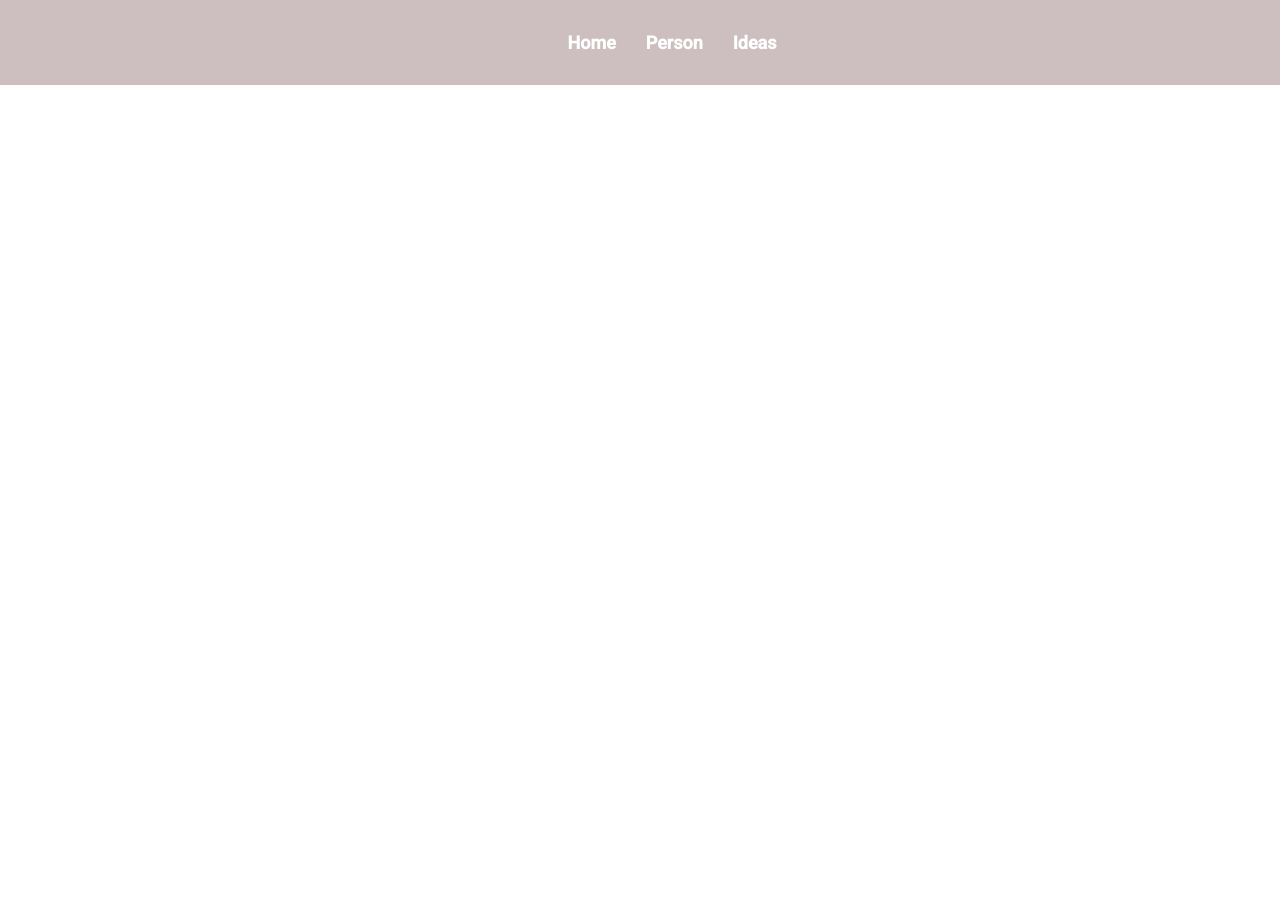
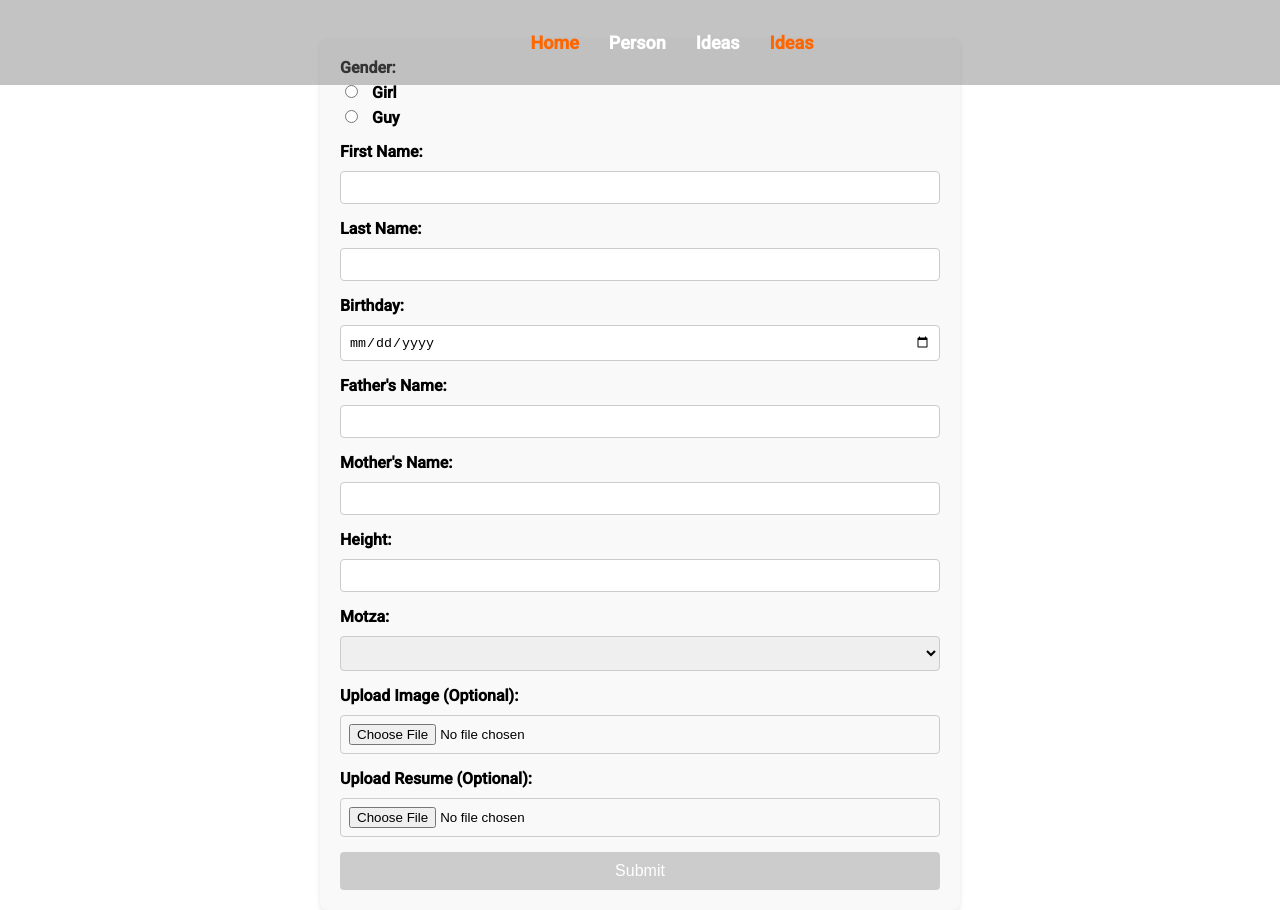
Before and after one commit to yulifrank/MatchMaker, an Angular app in the folder frontend/: page /add in a window 1280 px wide. Before the commit this address led to /. Before the commit the page ends 800 px from the top, so only its background shows below. Built offline with nearby package versions, Linux system fonts and the light colour scheme.

Commit message:
new person add

```diff
--- a/frontend/src/app/app.routes.ts
+++ b/frontend/src/app/app.routes.ts
@@ -3,11 +3,13 @@ import { RouterModule, Routes } from '@angular/router';
 import { HomePageComponent } from '../components/home-page/home-page.component';
 import { PersonsComponent } from '../components/persons/persons.component';
 import { IdeasComponent } from '../components/ideas/ideas.component';
+import { NewPersonComponent } from '../components/new-person/new-person.component';
 
 export const routes: Routes = [
   { path: '', component: HomePageComponent },
   { path: 'person', component: PersonsComponent },
   { path: 'ideas', component: IdeasComponent },
+  { path: 'add', component: NewPersonComponent },
 ];
 
 @NgModule({
--- a/frontend/src/components/new-person/new-person.component.html
+++ b/frontend/src/components/new-person/new-person.component.html
@@ -1,5 +1,5 @@
-<form (ngSubmit)="onSubmit()" #personForm="ngForm">
-    <div>
+<form (ngSubmit)="onSubmit()" #personForm="ngForm" class="person-form">
+  <div class="form-group">
     <label>Gender:</label>
     <label>
       <input type="radio" name="gender" value="Girl" [(ngModel)]="person.gender"> Girl
@@ -9,39 +9,56 @@
     </label>
   </div>
 
-    <div *ngIf="person.gender === 'Girl'">
-      <!-- פרטים עבור בחורה -->
+  <div *ngIf="person.gender === 'Girl'" class="girl-details">
+    <div class="form-group">
       <label>Subject:</label>
       <input type="text" [(ngModel)]="person.subject" name="subject" required>
+    </div>
+    <div class="form-group">
       <label>Yearbook:</label>
       <input type="number" [(ngModel)]="person.yearbook" name="yearbook" required>
     </div>
+  </div>
 
-    <div *ngIf="person.gender === 'Guy'">
-      <!-- פרטים עבור בחור -->
+  <div *ngIf="person.gender === 'Guy'" class="guy-details">
+    <div class="form-group">
       <label>Vaad:</label>
       <input type="number" [(ngModel)]="person.vaad" name="vaad" required>
     </div>
+  </div>
 
-    <!-- פרטים משותפים -->
+  <!-- Shared Details -->
+  <div class="form-group">
     <label>First Name:</label>
     <input type="text" [(ngModel)]="person.firstName" name="firstName" required>
+  </div>
 
+  <div class="form-group">
     <label>Last Name:</label>
     <input type="text" [(ngModel)]="person.lastName" name="lastName" required>
+  </div>
 
+  <div class="form-group">
     <label>Birthday:</label>
     <input type="date" [(ngModel)]="person.birthday" name="birthday" required>
+  </div>
 
+  <div class="form-group">
     <label>Father's Name:</label>
     <input type="text" [(ngModel)]="person.fatherName" name="fatherName">
+  </div>
 
+  <div class="form-group">
     <label>Mother's Name:</label>
     <input type="text" [(ngModel)]="person.motherName" name="motherName">
+  </div>
 
+  <div class="form-group">
     <label>Height:</label>
-    <input type="number" [(ngModel)]="person.hight" name="hight" required>
+    <input type="number" [(ngModel)]="person.height" name="height" required>
+  </div>
 
+  <div class="form-group">
     <label>Motza:</label>
     <select [(ngModel)]="person.motza" name="motza" required>
       <option value="Ashcenaz">Ashcenaz</option>
@@ -49,6 +66,17 @@
       <option value="Chasid">Chasid</option>
       <option value="Teman">Teman</option>
     </select>
+  </div>
 
-    <button type="submit" [disabled]="!personForm.form.valid">Submit</button>
+  <div class="form-group">
+    <label>Upload Image (Optional):</label>
+    <input type="file" (change)="onImageChange($event)" name="img">
+  </div>
+
+  <div class="form-group">
+    <label>Upload Resume (Optional):</label>
+    <input type="file" (change)="onResumeChange($event)" name="resume">
+  </div>
+
+  <button type="submit" [disabled]="!personForm.form.valid" class="submit-btn">Submit</button>
 </form>
--- a/frontend/src/components/new-person/new-person.component.scss
+++ b/frontend/src/components/new-person/new-person.component.scss
@@ -0,0 +1,71 @@
+.person-form {
+    width: 80%;
+    max-width: 600px;
+    margin: 0 auto;
+    padding: 20px;
+    background-color: #f9f9f9;
+    border-radius: 8px;
+    box-shadow: 0 2px 5px rgba(0, 0, 0, 0.1);
+    margin-top: 3%;
+  }
+
+  .form-group {
+    margin-bottom: 15px;
+  }
+
+  label {
+    display: block;
+    font-weight: bold;
+    margin-bottom: 5px;
+  }
+
+  input[type="text"],
+  input[type="number"],
+  input[type="date"],
+  select,
+  input[type="file"] {
+    width: 100%;
+    padding: 8px;
+    margin-top: 5px;
+    border: 1px solid #ccc;
+    border-radius: 4px;
+    box-sizing: border-box;
+  }
+
+  input[type="radio"] {
+    margin-right: 5px;
+  }
+
+  button.submit-btn {
+    width: 100%;
+    padding: 10px;
+    background-color: #4CAF50;
+    color: white;
+    border: none;
+    border-radius: 4px;
+    font-size: 16px;
+    cursor: pointer;
+    transition: background-color 0.3s;
+  }
+
+  button.submit-btn:disabled {
+    background-color: #ccc;
+  }
+
+  button.submit-btn:hover:not(:disabled) {
+    background-color: #45a049;
+  }
+
+  .girl-details,
+  .guy-details {
+    padding-left: 20px;
+  }
+
+  .girl-details .form-group,
+  .guy-details .form-group {
+    margin-top: 10px;
+  }
+
+  input[type="radio"] {
+    margin-right: 10px;
+  }
--- a/frontend/src/components/new-person/new-person.component.ts
+++ b/frontend/src/components/new-person/new-person.component.ts
@@ -1,63 +1,83 @@
+import { Component } from '@angular/core';
+import { HttpClient } from '@angular/common/http';
+import { FormsModule } from '@angular/forms';
+import { CommonModule } from '@angular/common';
 
-// import { Component } from '@angular/core';
-// import { Person, Girl, Guy } from './person.model';
+@Component({
+    standalone:true,
+    imports:[    FormsModule ,CommonModule],  // Add FormsModule here
+  selector: 'app-new-person',
+  templateUrl: './new-person.component.html',
+  styleUrls: ['./new-person.component.scss']
+})
+export class NewPersonComponent {
+  person = {
+    firstName: '',
+    lastName: '',
+    birthday: '',
+    fatherName: '',
+    motherName: '',
+    height: null,
+    motza: '',
+    gender: '',
+    subject: '',
+    yearbook: null,
+    vaad: null,
+    img: "",
+    resume: ""
+  };
 
-// @Component({
-//   selector: 'app-new-person',
-//   templateUrl: './new-person.component.html',
-//   styleUrls: ['./new-person.component.css']
-// })
-// export class NewPersonComponent {
-//   person: Person = new Person();
-//   export class Person {
-//     subject: string;
-//     yearbook: number;
-//     vaad: number;
-//     firstName: string;
-//     lastName: string;
-//     birthday: string; // או Date תלוי איך אתה רוצה לנהל תאריך
-//     fatherName: string;
-//     motherName: string;
-//     hight: number;
-//     motza: string;
-//   }
+  constructor(private http: HttpClient) {}
 
-//   onSubmit() {
-//     if (this.person.gender === 'Girl') {
-//       // יצירת אובייקט Girl עם הפרטים שהוזנו
-//       const newGirl = new Girl(
-//         this.person.firstName,
-//         this.person.lastName,
-//         new Date(this.person.birthday),  // המרת תאריך
-//         this.person.opennessLevel,
-//         this.person.fatherName,
-//         this.person.motherName,
-//         this.person.hight,
-//         this.person.motza,
-//         this.person.subject,
-//         this.person.yearbook,
-//         this.person.remark,
-//         this.person.resume,
-//         this.person.img
-//       );
-//       console.log(newGirl);  // הדפס את האובייקט על מנת לבדוק
-//     } else if (this.person.gender === 'Guy') {
-//       // יצירת אובייקט Guy עם הפרטים שהוזנו
-//       const newGuy = new Guy(
-//         this.person.firstName,
-//         this.person.lastName,
-//         new Date(this.person.birthday),  // המרת תאריך
-//         this.person.opennessLevel,
-//         this.person.fatherName,
-//         this.person.motherName,
-//         this.person.hight,
-//         this.person.motza,
-//         this.person.vaad,
-//         this.person.remark,
-//         this.person.resume,
-//         this.person.img
-//       );
-//       console.log(newGuy);  // הדפס את האובייקט על מנת לבדוק
-//     }
-//   }
-// }
+  onImageChange(event: any) {
+    const file = event.target.files[0];
+    if (file) {
+      const reader = new FileReader();
+      reader.onloadend = () => {
+        this.person.img = reader.result as string;  // כאן נשמור את הנתיב של התמונה
+      };
+      reader.readAsDataURL(file);  // קוד זה הופך את התמונה לפורמט Base64, כך שנוכל לשלוח אותה כ-URL
+    }
+  }
+
+
+  onResumeChange(event: any) {
+    const file = event.target.files[0];
+    if (file) {
+      const reader = new FileReader();
+      reader.onloadend = () => {
+        this.person.resume = reader.result as string;  // כאן נשמור את הנתיב של התמונה
+      };
+      reader.readAsDataURL(file);  // קוד זה הופך את התמונה לפורמט Base64, כך שנוכל לשלוח אותה כ-URL
+    }
+  }
+
+  onSubmit() {
+    const formData = new FormData();
+    formData.append('firstName', this.person.firstName);
+    formData.append('lastName', this.person.lastName);
+    formData.append('birthday', this.person.birthday);
+    formData.append('fatherName', this.person.fatherName);
+    formData.append('motherName', this.person.motherName);
+    formData.append('height', String(this.person.height));
+    formData.append('motza', this.person.motza);
+
+    if (this.person.gender) {
+      formData.append('gender', this.person.gender);
+    }
+    formData.append('img', this.person.img);
+    formData.append('resume', this.person.resume);
+
+
+
+    this.http.post('http://localhost:5296/api/person', formData, {
+      headers: {
+        'Accept': 'application/json' // ודאי שהשרת תומך בתשובות JSON
+      }
+    }).subscribe(
+      response => console.log('Success:', response),
+      error => console.error('Error:', error)
+    );
+
+}
+}
--- a/frontend/src/components/top-bar/top-bar.component.html
+++ b/frontend/src/components/top-bar/top-bar.component.html
@@ -2,6 +2,8 @@
     <a routerLink="/" routerLinkActive="active">Home</a>
     <a routerLink="/person" routerLinkActive="active">Person</a>
     <a routerLink="/ideas" routerLinkActive="active">Ideas</a>
+    <a routerLink="/add" routerLinkActive="active">Ideas</a>
+
   </nav>
 
   <!-- זהו החלק שבו יטען התוכן של כל ראוט -->
--- a/frontend/src/components/top-bar/top-bar.component.scss
+++ b/frontend/src/components/top-bar/top-bar.component.scss
@@ -1,7 +1,7 @@
 .navbar {
     display: flex;
     justify-content: center;
-    background-color: #8d6e6e70;
+    background-color: #76767670;
     padding: 2rem;
     position: fixed;
     width: 100%;
```
Lines whose indentation alone changed are shown as unchanged.
